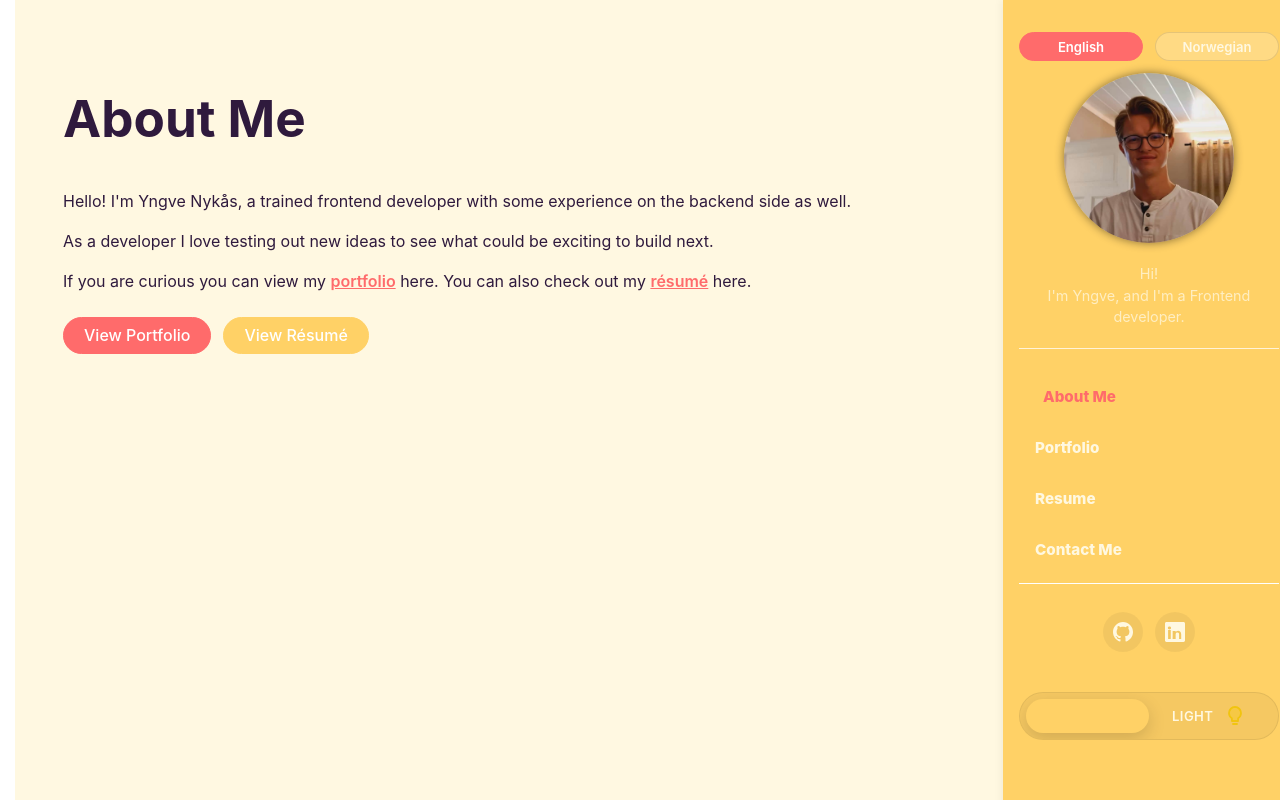
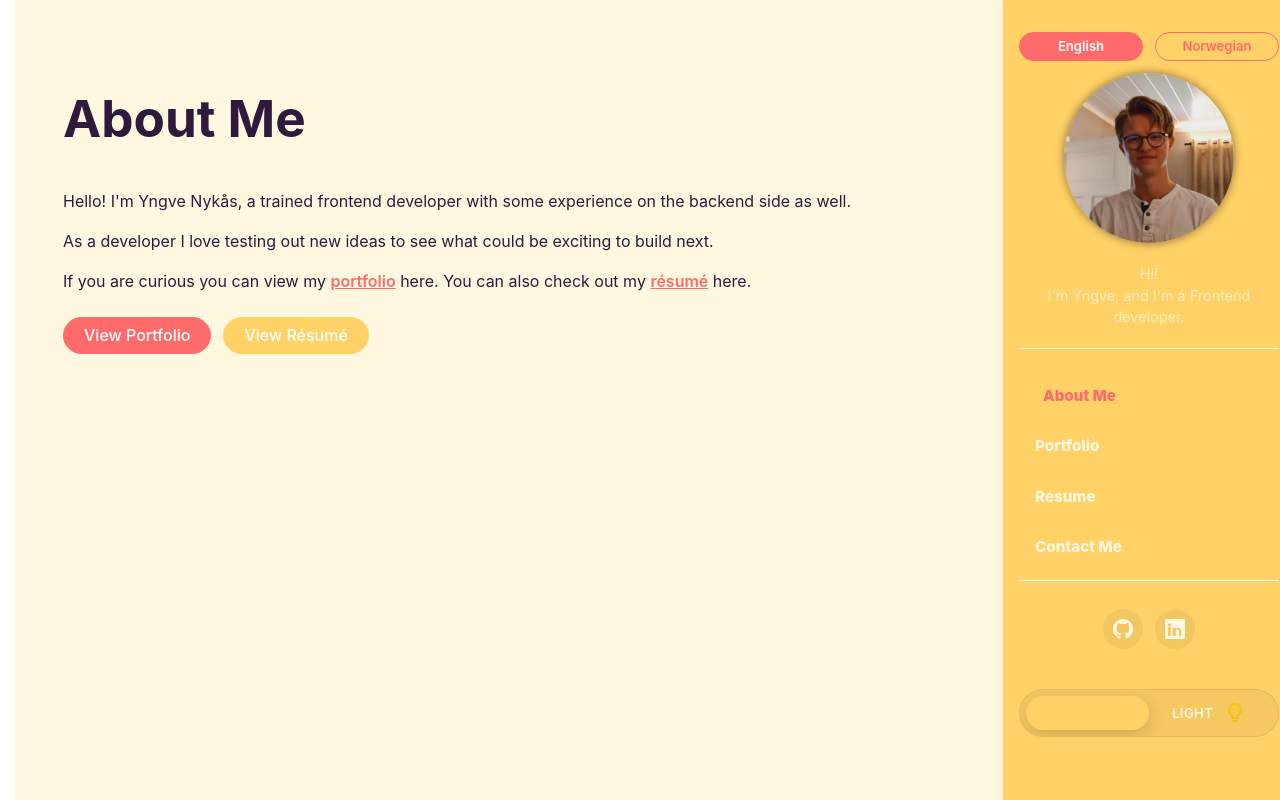
Before and after one commit to YngvN/YngvN.github.io, a React (Vite) app: page /#about in a window 1280 px wide. Built offline with nearby package versions, Linux system fonts and the light colour scheme.

Commit message:
Optimized scss

```diff
--- a/src/assets/sass/_buttons.scss
+++ b/src/assets/sass/_buttons.scss
@@ -4,22 +4,36 @@
 // buttons.scss
 // Global button styles
 
+$btn-gap: 0.5rem;
+$btn-padding-y: 0.5rem;
+$btn-padding-x: 1.25rem;
+$btn-radius: 999px;
+$btn-font-weight: 500;
+$btn-line-height: 1.2;
+$btn-transition-duration: 150ms;
+$btn-active-translate: 1px;
+
+@mixin btn-variant($bg, $border: $bg, $color: #fff) {
+    background-color: $bg;
+    border-color: $border;
+    color: $color;
+}
+
 .btn {
     display: inline-flex;
     align-items: center;
     justify-content: center;
-    gap: 0.5rem;
+    gap: $btn-gap;
 
-    padding: 0.5rem 1.25rem;
-    border-radius: 999px;
+    padding: $btn-padding-y $btn-padding-x;
+    border-radius: $btn-radius;
 
     border: 1px solid transparent;
-    background-color: colors.color("primary");
-    color: #fff;
+    @include btn-variant(colors.color("primary"));
 
     font: inherit;
-    font-weight: 500;
-    line-height: 1.2;
+    font-weight: $btn-font-weight;
+    line-height: $btn-line-height;
     text-decoration: none;
     white-space: nowrap;
 
@@ -27,16 +41,18 @@
     user-select: none;
 
     transition:
-        background-color 150ms ease,
-        color 150ms ease,
-        border-color 150ms ease,
-        box-shadow 150ms ease,
+        background-color $btn-transition-duration ease,
+        color $btn-transition-duration ease,
+        border-color $btn-transition-duration ease,
+        box-shadow $btn-transition-duration ease,
         transform 100ms ease;
 
     // Remove default button styles
     appearance: none;
     -webkit-appearance: none;
 }
+
+.btn:hover {}
 
 .btn:hover,
 .btn:focus-visible {
@@ -67,33 +83,23 @@
    -------------------------------------------------------------------------- */
 
 .btn-primary {
-    background-color: colors.color("primary");
-    border-color: colors.color("primary");
-    color: #fff;
+    @include btn-variant(colors.color("primary"));
 }
 
 .btn-secondary {
-    background-color: colors.color("secondary");
-    border-color: colors.color("secondary");
-    color: #fff;
+    @include btn-variant(colors.color("secondary"));
 }
 
 .btn-outline {
-    background-color: transparent;
-    border-color: colors.color("primary");
-    color: colors.color("primary");
+    @include btn-variant(transparent, colors.color("primary"), colors.color("primary"));
 }
 
 .btn-outline-secondary {
-    background-color: transparent;
-    border-color: colors.color("secondary");
-    color: colors.color("secondary");
+    @include btn-variant(transparent, colors.color("secondary"), colors.color("secondary"));
 }
 
 .btn-ghost {
-    background-color: transparent;
-    border-color: transparent;
-    color: colors.color("primary");
+    @include btn-variant(transparent, transparent, colors.color("primary"));
 }
 
 /* Sizes
@@ -163,3 +169,150 @@
         box-shadow: 0 0.25rem 0.75rem rgba(0, 0, 0, 0.6);
     }
 }
+
+/* Nav-specific buttons
+   -------------------------------------------------------------------------- */
+
+.language-button {
+    @extend .btn;
+    @extend .btn-outline;
+    flex: 1;
+    padding: 0.35rem 0.75rem;
+    font-size: 0.82rem;
+    font-weight: 600;
+
+    &.active {
+        background-color: colors.color("primary");
+        color: colors.color("text-contrast");
+    }
+}
+
+.nav-link {
+    @extend .btn;
+    @extend .btn-ghost;
+    width: 100%;
+    text-align: left;
+    text-decoration: none;
+    font-weight: 800;
+    font-size: 0.95rem;
+    padding: 0.5rem 0;
+    color: inherit;
+    justify-content: flex-start;
+    border-radius: 0;
+    border: none;
+    box-shadow: none;
+    transition: .2s ease;
+
+    &:hover {
+        padding-left: 0.5rem;
+        background-color: transparent;
+        box-shadow: none;
+    }
+
+    &:focus-visible,
+    &:active {
+        box-shadow: none;
+    }
+
+    &.active {
+        color: colors.color("primary");
+        padding-left: 0.5rem;
+    }
+}
+
+.nav-toggle {
+    @extend .btn;
+    @extend .btn-secondary;
+    display: none;
+    order: -1;
+    width: var(--tab-width);
+    height: 150px;
+    border: none;
+    padding-left: 30px;
+    border-radius: 999px 0 0 999px;
+    color: colors.color("background");
+    align-self: center;
+    align-items: center;
+    justify-content: center;
+    flex-direction: column;
+    gap: 12px;
+    box-shadow: -6px 0 18px rgba(0, 0, 0, 0.15);
+    transition: background-color 0.3s ease, color 0.3s ease;
+    position: relative;
+
+    .nav-toggle__line {
+        position: absolute;
+        width: 28px;
+        height: 3px;
+        background-color: currentColor;
+        border-radius: 999px;
+        transition: transform 0.3s ease;
+        transform-origin: center;
+        pointer-events: none;
+    }
+
+    &:not(.open) .nav-toggle__line:first-of-type {
+        transform: translate(-6px, -7px) rotate(-35deg) translateY(-1px);
+    }
+
+    &:not(.open) .nav-toggle__line:last-of-type {
+        transform: translate(-6px, 7px) rotate(35deg);
+    }
+
+    &::after {
+        content: '';
+        position: absolute;
+        left: -6px;
+        top: 50%;
+        transform: translateY(-50%);
+        width: 12px;
+        height: 80px;
+        background-color: currentColor;
+        border-radius: 999px;
+        filter: blur(24px);
+        opacity: 0.35;
+        pointer-events: none;
+    }
+
+    &.open {
+        .nav-toggle__line:first-of-type {
+            transform: translateX(-4px) rotate(45deg);
+        }
+
+        .nav-toggle__line:last-of-type {
+            transform: translateX(-4px) rotate(-45deg);
+        }
+    }
+}
+
+body[data-theme='dark'] {
+    .language-button {
+        background-color: rgba(255, 255, 255, 0.08);
+
+        &.active {
+            border-color: colors.color-dark("primary");
+            color: colors.color-dark("primary");
+            background-color: rgba(colors.color-dark("primary"), 0.2);
+        }
+    }
+
+    .nav-link.active {
+        color: colors.color-dark("primary");
+    }
+
+    .nav-toggle {
+        background-color: color-mix(in srgb, colors.color-dark("background") 75%, colors.color-dark("secondary") 25%);
+        color: colors.color-dark("text");
+        box-shadow: -6px 0 24px rgba(0, 0, 0, 0.35);
+
+        .nav-toggle__line {
+            background-color: currentColor;
+        }
+    }
+}
+
+@media (max-width: 768px) {
+    .nav-toggle {
+        display: flex;
+    }
+}
--- a/src/components/theme-toggle/theme-toggle.tsx
+++ b/src/components/theme-toggle/theme-toggle.tsx
@@ -1,6 +1,6 @@
 import { type FC } from 'react';
-import type { Theme } from '../types/theme';
-import type { Language } from '../types/language';
+import type { Theme } from '../../types/theme';
+import type { Language } from '../../types/language';
 import './theme-toggle.scss';
 
 type ThemeToggleProps = {
--- a/src/nav/nav.scss
+++ b/src/nav/nav.scss
@@ -26,73 +26,6 @@
 
 
 
-.nav-toggle {
-    display: none;
-    order: -1;
-    width: var(--tab-width);
-    height: 150px;
-    border: none;
-    padding-left: 30px;
-    border-radius: 999px 0 0 999px;
-    background-color: colors.color("secondary");
-    color: colors.color("background");
-
-    align-self: center;
-    align-items: center;
-    justify-content: center;
-    flex-direction: column;
-    gap: 12px;
-    cursor: pointer;
-    box-shadow: -6px 0 18px rgba(0, 0, 0, 0.15);
-    transition: background-color 0.3s ease, color 0.3s ease;
-    position: relative;
-
-    .nav-toggle__line {
-        position: absolute;
-        width: 28px;
-        height: 3px;
-        background-color: currentColor;
-        border-radius: 999px;
-        transition: transform 0.3s ease;
-        transform-origin: center;
-        pointer-events: none;
-    }
-
-    &:not(.open) .nav-toggle__line:first-of-type {
-        transform: translate(-6px, -7px) rotate(-35deg) translateY(-1px);
-    }
-
-    &:not(.open) .nav-toggle__line:last-of-type {
-        transform: translate(-6px, 7px) rotate(35deg);
-    }
-
-    &::after {
-        content: '';
-        position: absolute;
-        left: -6px;
-        top: 50%;
-        transform: translateY(-50%);
-        width: 12px;
-        height: 80px;
-        background-color: inherit;
-        border-radius: 999px;
-        filter: blur(24px);
-        opacity: 0.35;
-        pointer-events: none;
-        background-color: currentColor;
-    }
-
-    &.open {
-        .nav-toggle__line:first-of-type {
-            transform: translateX(-4px) rotate(45deg);
-        }
-
-        .nav-toggle__line:last-of-type {
-            transform: translateX(-4px) rotate(-45deg);
-        }
-    }
-}
-
 .navbar {
     background-color: colors.color("secondary") !important;
     color: colors.color("background");
@@ -119,25 +52,6 @@
             display: flex;
             gap: 0.75rem;
             justify-content: center;
-
-            .language-button {
-                flex: 1;
-                padding: 0.35rem 0.75rem;
-                border-radius: 999px;
-                border: 1px solid rgba(0, 0, 0, 0.1);
-                background-color: rgba(255, 255, 255, 0.2);
-                color: inherit;
-                font-weight: 600;
-                font-size: 0.82rem;
-                cursor: pointer;
-                transition: background-color 0.2s ease, color 0.2s ease, border-color 0.2s ease;
-
-                &.active {
-                    border-color: colors.color("primary");
-                    color: colors.color("text-contrast");
-                    background-color: colors.color("primary");
-                }
-            }
         }
 
         img.nav-avatar {
@@ -161,29 +75,6 @@
             margin-bottom: 1rem;
             margin-left: 1rem;
 
-            .nav-link {
-                width: 100%;
-                background: transparent;
-                border: none;
-                text-align: left;
-                text-decoration: none;
-                font-weight: 800;
-                font-size: 0.95rem;
-                transition: all 0.3s ease;
-                display: block;
-                padding: 0.5rem 0;
-                color: inherit;
-                cursor: pointer;
-
-                &:hover {
-                    padding-left: 0.5rem;
-                }
-
-                &.active {
-                    color: colors.color("primary");
-                    padding-left: 0.5rem;
-                }
-            }
         }
     }
 
@@ -250,36 +141,11 @@ body[data-theme='dark'] {
         color: colors.color-dark("text");
         transition: background-color 0.3s ease, color 0.3s ease;
 
-        .navbar-brand .language-toggle .language-button {
-            background-color: rgba(255, 255, 255, 0.08);
-
-            &.active {
-                border-color: colors.color-dark("primary");
-                color: colors.color-dark("primary");
-                background-color: rgba(colors.color-dark("primary"), 0.2);
-            }
-        }
-
-        .nav-link.active {
-            color: colors.color-dark("primary");
-        }
-
-
-
         .social-links a {
             background-color: rgba(255, 255, 255, 0.08);
         }
     }
 
-    .nav-toggle {
-        background-color: color-mix(in srgb, colors.color-dark("background") 75%, colors.color-dark("secondary") 25%);
-        color: colors.color-dark("text");
-        box-shadow: -6px 0 24px rgba(0, 0, 0, 0.35);
-
-        .nav-toggle__line {
-            background-color: currentColor;
-        }
-    }
 }
 
 @media (max-width: 768px) {
@@ -297,10 +163,6 @@ body[data-theme='dark'] {
         opacity: 1;
     }
 
-    .nav-toggle {
-        display: flex;
-    }
-
     .navbar {
         width: var(--nav-width);
         flex: 0 0 var(--nav-width);
```
